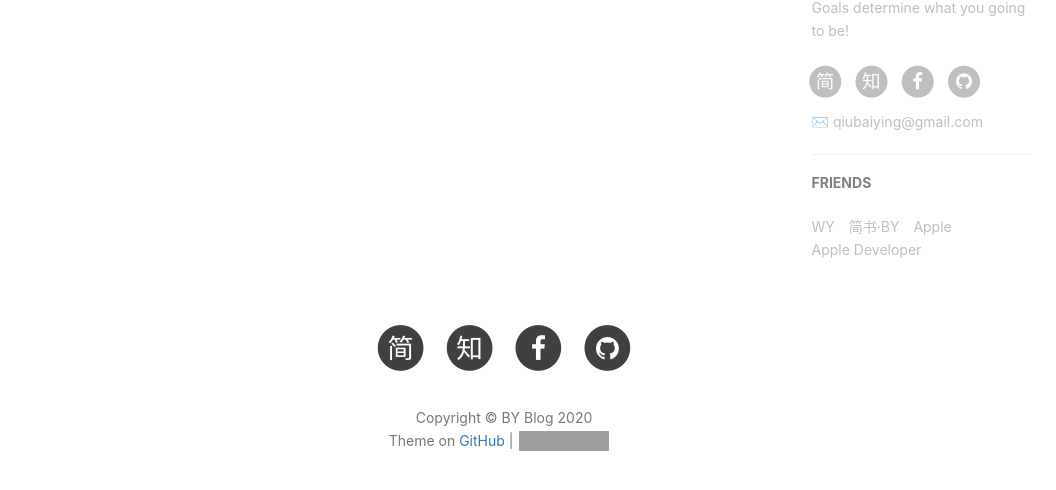
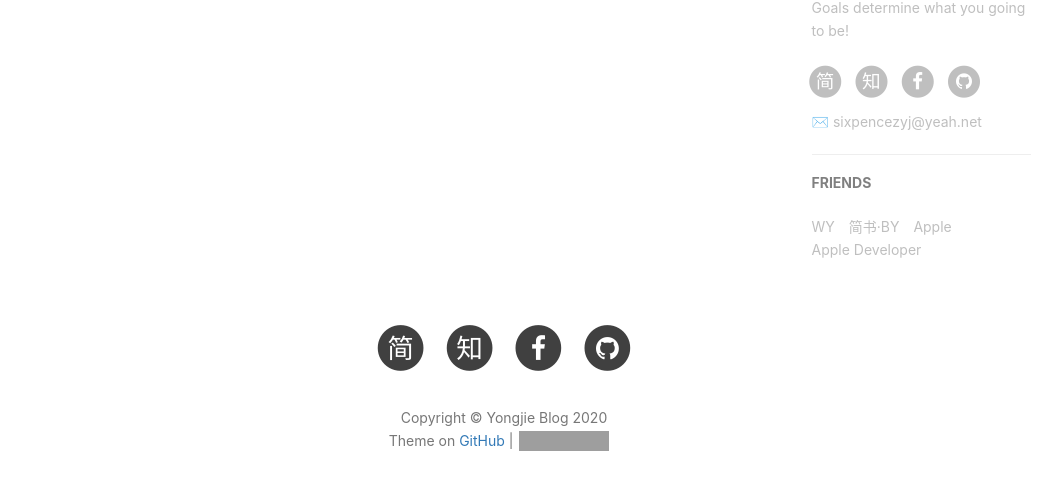
Before and after one commit to zhouyongjie/zhouyongjie.github.io, a Jekyll site: the page built from about.html, in a window 1280 px wide and 900 px high, scrolled down 713 px. Shown: the part 355-845 px from the top of the window, without its empty margins (136-1192 px from the left). Built offline with Jekyll 4.4.1, drawn with Linux system fonts in a browser that asks for light colours; nearby versions of some CDN libraries; comment, search, counter and statistics services are not loaded; grey boxes are pictures that could not be loaded.

Commit message:
Update _config.yml

```diff
--- a/_config.yml
+++ b/_config.yml
@@ -1,13 +1,13 @@
 # Site settings
-title: BY Blog
-SEOTitle: 柏荧的博客 | BY Blog
+title: Yongjie Blog
+SEOTitle: 永杰的博客 | BY Blog
 header-img: img/post-bg-desk.jpg
-email: qiubaiying@gmail.com
-description: "Every failure is leading towards success."
-keyword: "BY, BY Blog, 柏荧的博客, qiubaiying, 邱柏荧, iOS, Apple, iPhone"
-url: "http://qiubaiying.github.io"          # your host, for absolute URL
+email: sixpencezyj@yeah.net
+description: "像风一样自由."
+#keyword: "BY, BY Blog, 柏荧的博客, qiubaiying, 邱柏荧, iOS, Apple, iPhone"
+url: "http://zhouyongjie.github.io"          # your host, for absolute URL
 baseurl: ""      # for example, '/blog' if your blog hosted on 'host/blog'
-github_repo: "https://github.com/qiubaiying/qiubaiying.github.io.git" # you code repository
+#github_repo: "https://github.com/qiubaiying/qiubaiying.github.io.git" # you code repository
 
 # Sidebar settings
 sidebar: true                           # whether or not using Sidebar.
```
